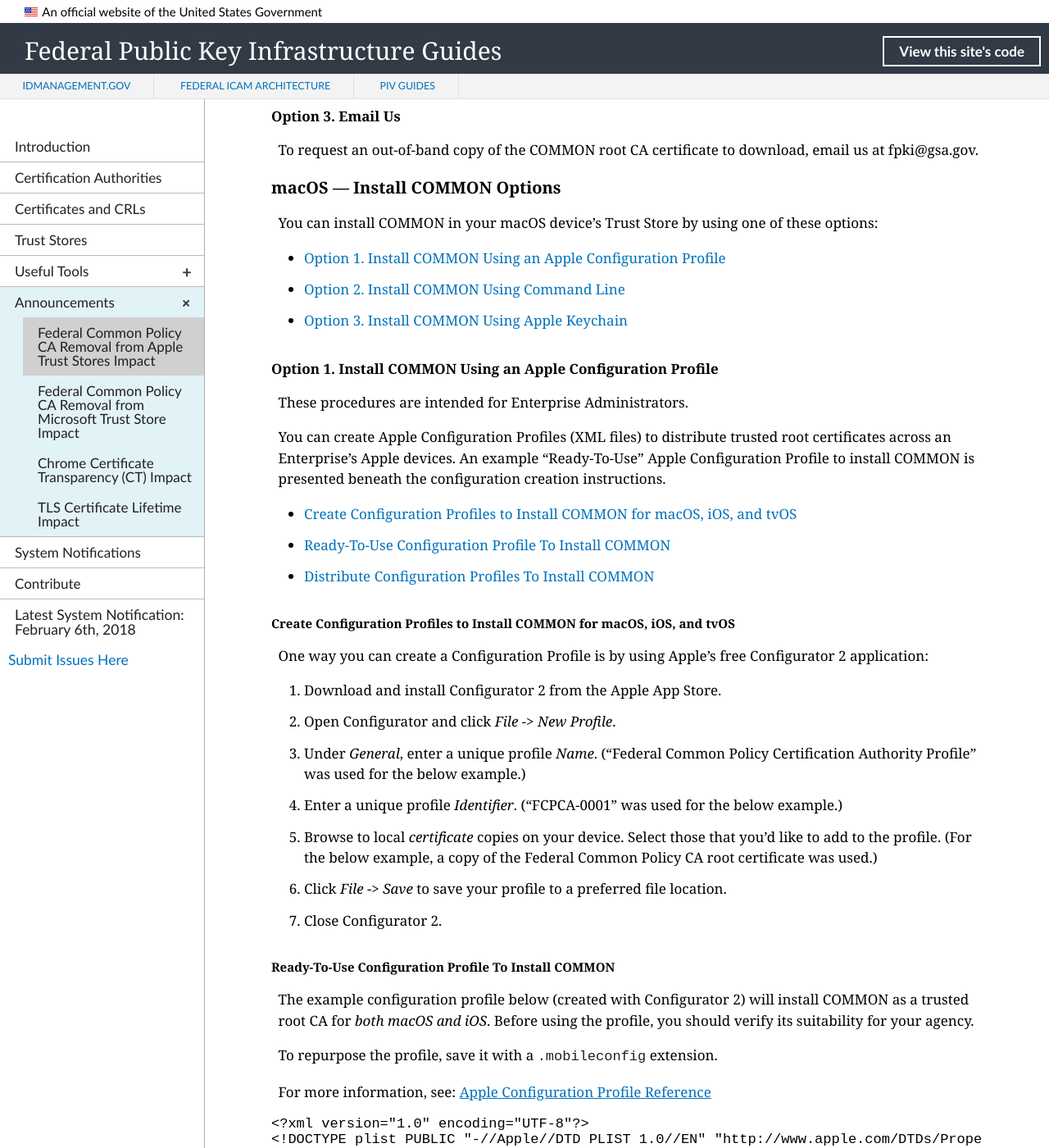
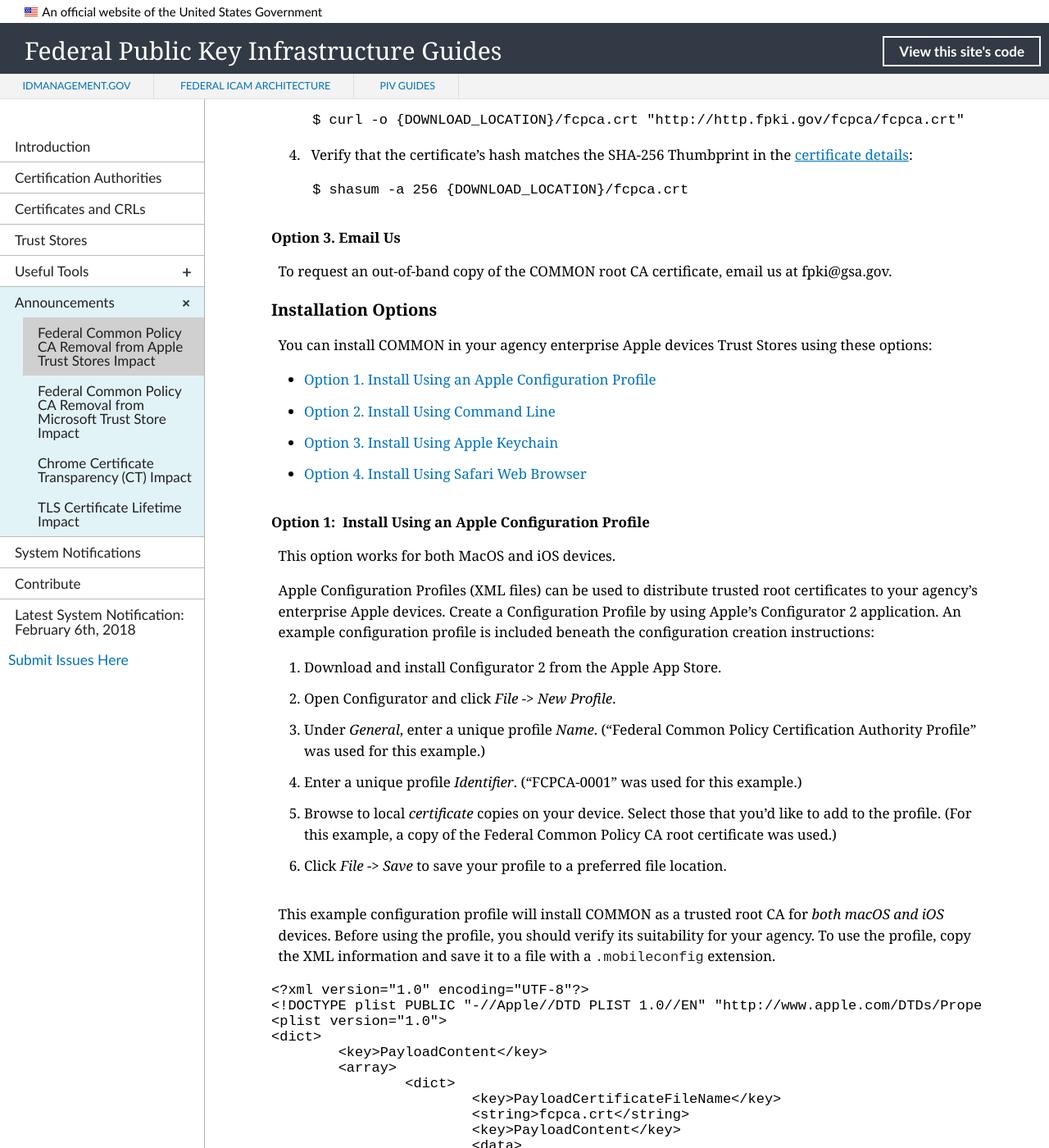
Before and after one commit to GSA/fpki-guides, a Jekyll site: the page built from _announcements/01_apple_common_removal.md, in a window 1280 px wide and 1400 px high, scrolled down 3904 px. Shown: the whole window at 82% size. Built offline with Jekyll 4.4.1, drawn with Linux system fonts in a browser that asks for light colours; nearby versions of some CDN libraries; library files that are not in the unit come from our copies; some of the changed text lies outside the part shown.

Commit message:
option for consolidating
Changes included consolidating the download and install options together (for both MacOS and iOS), adding in more sub-links, and removing "COMMON" from all the sub-section headers.

````diff
--- a/_announcements/01_apple_common_removal.md
+++ b/_announcements/01_apple_common_removal.md
@@ -47,7 +47,7 @@
 | High Sierra (10.13) |	 iOS11 | tvOS11 |
 
 
-Government users will receive errors on government-furnished equipment if any of these are true:
+Government users will receive errors on government - Apple devices if any of these are true:
 
 1. Logging into a government network with a PIV credential
 2. Authenticating to a government Virtual Private Network (VPN) endpoint with a PIV credential
@@ -64,17 +64,12 @@
 
 ## What Should I Do?
 
-These procedures are intended for Enterprise Administrators and/or Network Engineers.
+You will need to download the COMMON root CA certificate **and** install the root certificate on government furnished Apple devices.  Installations should use enterprise configuration management tools, and these steps should only be completed by the agency enterprise administrators or network engineers.
 
-### macOS&nbsp;&mdash;&nbsp;Download COMMON Options
+* [Download Options](#download-options)
+* [Install Options](#install-options)
 
-You will need to download the COMMON root CA certificate and install it on government-furnished Apple devices by using one of these options:
-
-* [Option 1. Download COMMON Using a Web Browser](#option-1-download-common-using-a-web-browser)
-* [Option 2. Download COMMON Using Terminal](#option-2-download-common-using-terminal)
-* [Option 3. Email Us](#option-3-email-us)
-
-When downloading the COMMON root CA certificate by using the options below, you'll need to verify that it contains these details:
+When downloading the COMMON root CA certificate, you'll need to verify that the certificate contains these details:
 
 | **Federal Common Policy CA (FCPCA/COMMON)**  | **Certificate Details**                             |
 | :--------  | :-------------------------------     |
@@ -85,12 +80,21 @@
 
 {% include alert-warning.html content="You should never install a root certificate without verifying it." %}
 
+
+### Download Options
+You will need to download the COMMON root CA certificate and install it on government-furnished Apple devices using one of these options:
+
+* [Option 1. Download Using a Web Browser](#option-1-download-using-a-web-browser)
+* [Option 2. Download Using Terminal](#option-2-download-using-terminal)
+* [Option 3. Email Us](#option-3-email-us)
+
+
 **Note:**&nbsp;&nbsp;For all options, replace _{DOWNLOAD_LOCATION}_ with your preferred file download location (e.g., `/Users/Sam.Jackson/Downloads`).
 
-#### Option 1. Download COMMON Using a Web Browser
+#### Option 1. Download Using a Web Browser
 
 1. Open your web browser.
-2. Navigate to the [COMMON root CA certificate](http://http.fpki.gov/fcpca/fcpca.crt){:target="_blank"}.
+2. Navigate to the COMMON root CA certificate located at this URL:  http://http.fpki.gov/fcpca/fcpca.crt
 3. When prompted, save the certificate file to your download location.
 4. Click the *Spotlight* icon and search for _terminal_.
 5. Double-click the Terminal icon (black monitor icon with white ">_") to open a window.
@@ -100,7 +104,7 @@
 	$ shasum -a 256 {DOWNLOAD_LOCATION}/fcpca.crt
     ```
 
-#### Option 2. Download COMMON Using Terminal
+#### Option 2. Download Using Terminal
 
 1. Click the *Spotlight* icon and search for _terminal_.
 2. Double-click the Terminal icon (black monitor icon with white ">_") to open a window.
@@ -118,45 +122,32 @@
 
 #### Option 3. Email Us
 
-To request an out-of-band copy of the COMMON root CA certificate to download, email us at fpki@gsa.gov.
+To request an out-of-band copy of the COMMON root CA certificate, email us at fpki@gsa.gov.
 
-### macOS&nbsp;&mdash;&nbsp;Install COMMON Options
+### Installation Options
 
-You can install COMMON in your macOS device's Trust Store by using one of these options:
+You can install COMMON in your agency enterprise Apple devices Trust Stores using these options:
 
-* [Option 1. Install COMMON Using an Apple Configuration Profile](#option-install-common-using-an-apple-configuration-profile)
-* [Option 2. Install COMMON Using Command Line](#option-2-install-common-using-command-line)
-* [Option 3. Install COMMON Using Apple Keychain](#option-3-install-common-using-apple-keychain)
+* [Option 1. Install Using an Apple Configuration Profile](#option-1-install-using-an-apple-configuration-profile)
+* [Option 2. Install Using Command Line](#option-2-install-using-command-line)
+* [Option 3. Install Using Apple Keychain](#option-3-install-using-apple-keychain)
+* [Option 4. Install Using Safari Web Browser](#option-4-install-using-safari-web-browser)
 
-#### Option 1. Install COMMON Using an Apple Configuration Profile
 
-These procedures are intended for Enterprise Administrators.
+#### Option 1:&nbsp;&nbsp;Install Using an Apple Configuration Profile
+This option works for both MacOS and iOS devices.
 
-You can create Apple Configuration Profiles (XML files) to distribute trusted root certificates across an Enterprise's Apple devices. An example "Ready-To-Use" Apple Configuration Profile to install COMMON is presented beneath the configuration creation instructions.
-
-* [Create Configuration Profiles to Install COMMON for macOS, iOS, and tvOS](#create-configuration-profiles-to-install-common-for-macOS- iOS-and-tvOS)
-* [Ready-To-Use Configuration Profile To Install COMMON](#ready-to-use-configuration-profile-to-install-common)
-* [Distribute Configuration Profiles To Install COMMON](#distribute-configuration-profiles-to-install-common)
-
-##### Create Configuration Profiles to Install COMMON for macOS, iOS, and tvOS
-
-One way you can create a Configuration Profile is by using Apple's free Configurator 2 application:
+Apple Configuration Profiles (XML files) can be used to distribute trusted root certificates to your agency's enterprise Apple devices.  Create a Configuration Profile by using Apple's Configurator 2 application. An example configuration profile is included beneath the configuration creation instructions:
 
 1. Download and install Configurator 2 from the Apple App Store.
 2. Open Configurator and click *File* -> *New Profile*.
-3. Under *General*, enter a unique profile *Name*. ("Federal Common Policy Certification Authority Profile" was used for the below example.)
-4. Enter a unique profile *Identifier*. ("FCPCA-0001" was used for the below example.)
-5. Browse to local *certificate* copies on your device. Select those that you'd like to add to the profile. (For the below example, a copy of the Federal Common Policy CA root certificate was used.)
+3. Under *General*, enter a unique profile *Name*. ("Federal Common Policy Certification Authority Profile" was used for this example.)
+4. Enter a unique profile *Identifier*. ("FCPCA-0001" was used for this example.)
+5. Browse to local *certificate* copies on your device. Select those that you'd like to add to the profile. (For this example, a copy of the Federal Common Policy CA root certificate was used.)
 6. Click *File* -> *Save* to save your profile to a preferred file location.
-7. Close Configurator 2.
 
-##### Ready-To-Use Configuration Profile To Install COMMON
+This example configuration profile will install COMMON as a trusted root CA for _both macOS and iOS_ devices. Before using the profile, you should verify its suitability for your agency. To use the profile, copy the XML information and save it to a file with a `.mobileconfig` extension.
 
-The example configuration profile below (created with Configurator 2) will install COMMON as a trusted root CA for _both macOS and iOS_. Before using the profile, you should verify its suitability for your agency.
-
-To repurpose the profile, save it with a `.mobileconfig` extension.
-
-For more information, see: [Apple Configuration Profile Reference](https://developer.apple.com/library/content/featuredarticles/iPhoneConfigurationProfileRef/Introduction/Introduction.html){:target="_blank"}
 
 ```
 <?xml version="1.0" encoding="UTF-8"?>
@@ -229,40 +220,40 @@
 </dict>
 </plist>
 ```
-##### Distribute Apple Configuration Profiles To Install COMMON
 
-Use any of these options to distribute your configuration profiles:
+##### Distribute Configuration Profiles
+The configuration profile can be distributed:
 
-1. Via Apple's free _Configurator 2_ application with devices connected via USB
-2. In an email message
-3. On a webpage
+1. Using Apple's _Configurator 2_ application with devices connected via USB
+2. In an email message to select agency users.  Email messages should never be used outside your agency domain.
+3. On an agency intranet webpage
 4. [Over-the-air profile delivery and configuration](https://developer.apple.com/library/archive/documentation/NetworkingInternet/Conceptual/iPhoneOTAConfiguration/Introduction/Introduction.html#//apple_ref/doc/uid/TP40009505){:target="_blank"}
 5. [Over-the-air using a Mobile Device Management server](https://developer.apple.com/library/archive/documentation/Miscellaneous/Reference/MobileDeviceManagementProtocolRef/6-MDM_Best_Practices/MDM_Best_Practices.html#//apple_ref/doc/uid/TP40017387-CH5-SW2){:target="_blank"}
 
-#### Option 2. Install COMMON Using Command Line
+
+#### Option 2:&nbsp;&nbsp;Install Using Command Line
+This option is for MacOS devices only.
 1. Install the COMMON root CA certificate as a Trusted Root:
 
     ```
 	$ sudo security add-trusted-cert -d -r trustRoot -k "/Library/Keychains/System.keychain" {DOWNLOAD_LOCATION}/fcpca.crt
     ```
 
-#### Option 3. Install COMMON Using Apple Keychain
+#### Option 3:&nbsp;&nbsp;Install Using Apple Keychain
+This option is for MacOS devices only.
+
 1. Browse to your downloaded copy of the COMMON root CA certificate.
 2. Double-click on the file.
 3. When prompted, enter your password to install the certificate.
 
-Non-administrative users may follow the steps above to install COMMON in the Login Keychain, which is specific to their accounts. This will not impact other user accounts on a device.
+Non-administrative users may follow the steps above to install COMMON in the Login Keychain specific to their account. This will not impact other user accounts on a device.
 
-### iOS&nbsp;&mdash;&nbsp;Install COMMON Options
 
-You can install COMMON in your iOS device's Trust Store by using one of these options:
+#### Option 4:&nbsp;&nbsp;Install Using Safari Web Browser
+This option is for iOS devices only.
 
-* [Option 1. Install COMMON Using Safari Web Browser](#option-1-install-common-using-safari-web-browser)
-* [Option 2. Install COMMON Using Apple Configuration Profile](#option-2-install-common-using-apple-configuration-profile)
-
-#### Option 1. Install COMMON Using Safari Web Browser
-1. Open Safari.
-2. Navigate to the [COMMON root CA certificate](http://http.fpki.gov/fcpca/fcpca.crt){:target="_blank"}<br>
+1. Launch Safari.
+2. Navigate to the COMMON root CA certificate located at this URL: http://http.fpki.gov/fcpca/fcpca.crt<br>
 > System message appears: *The website is trying to open Settings to show you a configuration profile. Do you want to allow this?*<br>
 3. Click *Allow*.<br>
 > The COMMON Configuration Profile appears.<br>
@@ -279,14 +270,6 @@
 2. Beneath *Enable Full Trust for Root Certificates*, toggle _ON_ for the Federal Common Policy CA entry.
 3. When certificate appears, click *Continue*.
 4. You can now successfully navigate to an intranet site whose TLS certificate was issued by a Federal PKI CA.
-
-
-#### Option 2. Install COMMON Using Apple Configuration Profile
-You can use the macOS configuration profile procedures above to install COMMON on iOS devices: [Apple Configuration Profiles](#install-using-an-apple-configuration-profile).
-
-
-### tvOS&nbsp;&mdash;&nbsp;Install COMMON Options
-If you would like to install COMMON on tvOS government-furnished equipment, email us at fpki@gsa.gov.
 
 ## Frequently Asked Questions
 
````
